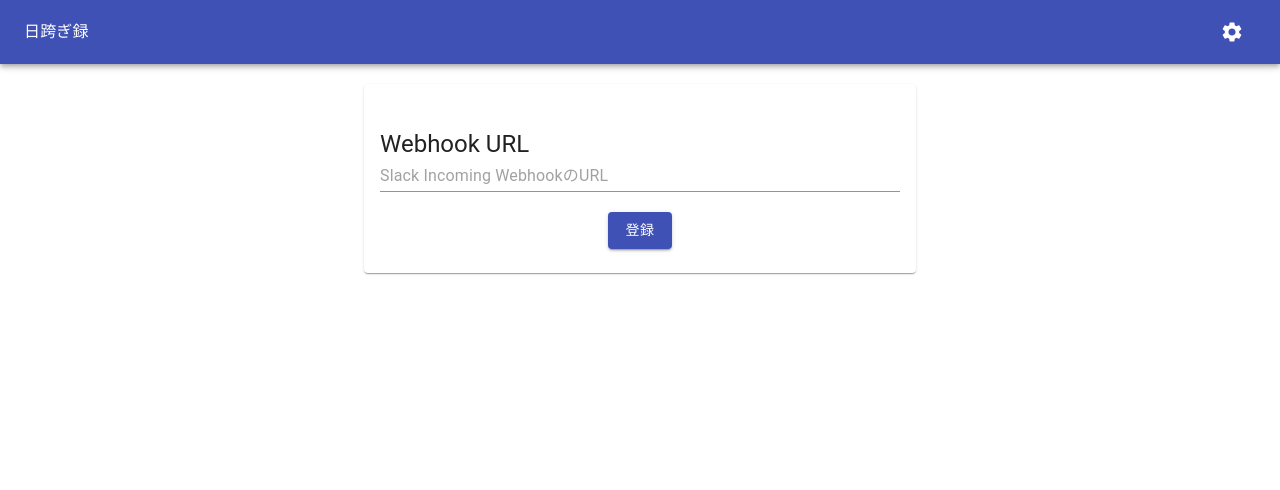
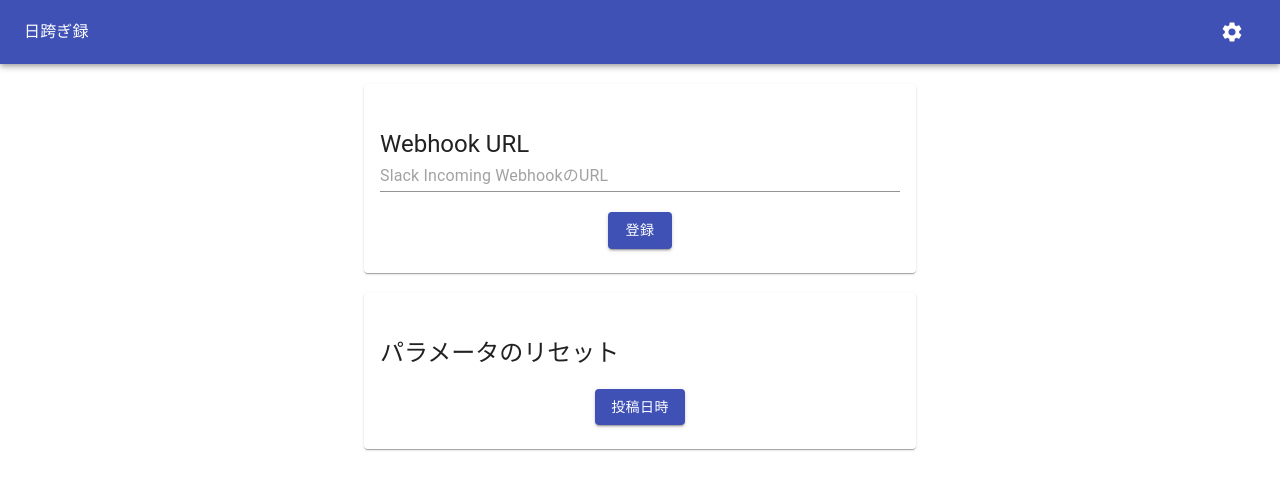
Before and after one commit to toshikiohnogi/himatagiroku, a React (Create React App) app: page /setting in a window 1280 px wide. Shown: the top 490 px of the page. Built offline with nearby package versions, Linux system fonts and the light colour scheme.

Commit message:
update: 日付パラメータリセット

```diff
--- /dev/null
+++ b/src/components/setting/ResetParameterPaper.js
@@ -0,0 +1,56 @@
+import React from 'react';
+import { makeStyles } from '@material-ui/core/styles';
+
+import Paper from '@material-ui/core/Paper';
+import Grid from '@material-ui/core/Grid'
+import Button from '@material-ui/core/Button';
+import Typography from '@material-ui/core/Typography';
+
+const useStyles = makeStyles(theme => ({
+  paperStyle: {
+    padding: theme.spacing(3, 2),
+  },
+  formTypography: {
+    marginTop: 20
+  },
+  innerGrid: {
+    marginTop: 20,
+    textAlign: 'center'
+  }
+}));
+
+function ResetParameterPaper () {
+  const resetDateStamp = () => {
+    window.localStorage.removeItem('last_commit');
+    alert('リセットしました。');
+  }
+
+  const classes = useStyles();
+
+  return (
+    <Paper className={classes.paperStyle}>
+      <Typography
+        variant="h5"
+        component="h5"
+        className={classes.formTypography}
+      >パラメータのリセット</Typography>
+      <Grid
+        container
+        direction="row"
+        justify="center"
+        alignItems="center"
+        className={classes.myGrid}
+      >
+        <Grid item xs={4} className={classes.innerGrid}>
+          <Button
+            variant="contained"
+            color="primary"
+            onClick={resetDateStamp}
+          >投稿日時</Button>
+        </Grid>
+      </Grid>
+    </Paper>
+  );
+}
+
+export default ResetParameterPaper;
--- a/src/containers/setting.js
+++ b/src/containers/setting.js
@@ -1,11 +1,23 @@
 import React from 'react'
+import { makeStyles } from '@material-ui/core/styles';
 
 import WebhookPaper from '../components/setting/WebhookPaper';
+import ResetParameterPaper from '../components/setting/ResetParameterPaper';
+
+const useStyles = makeStyles(() => ({
+  paperMarginTop: {
+    marginTop: 20
+  }
+}));
 
 function SettingContainer () {
+  const classes = useStyles();
+
   return (
     <div>
       <WebhookPaper />
+      <div className={classes.paperMarginTop}></div>
+      <ResetParameterPaper />
     </div>
   );
 }
```
